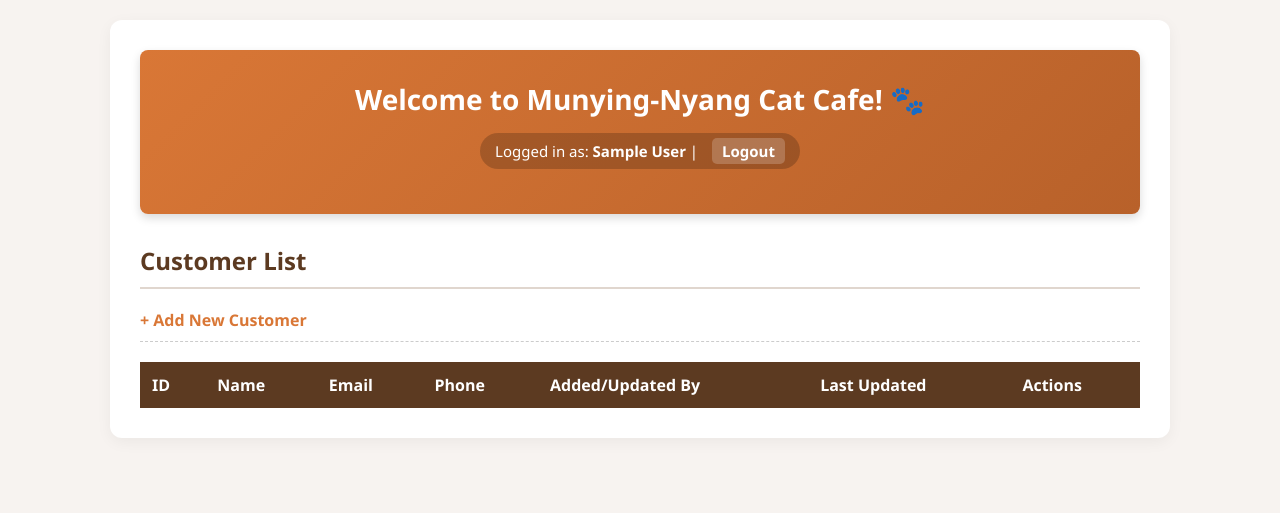
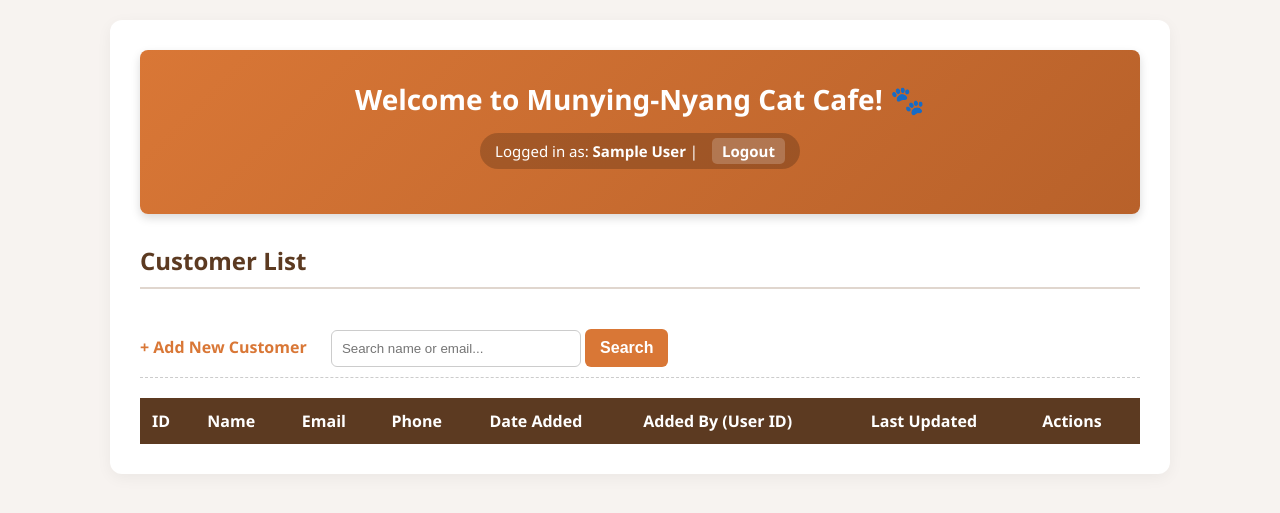
Before and after one commit to munying-nyang/Cat-Cafe-, a PHP site: page / in a window 1280 px wide. Shown: the top 513 px of the page. Run offline with PHP 8.4, Linux system fonts and the light colour scheme; the visitor is signed in with stand-in values (Sample User, id 1); data that the repository does not hold is empty.

Commit message:
Add files via upload

```diff
--- a/cat_cafe/add_customer.php
+++ b/cat_cafe/add_customer.php
@@ -4,8 +4,9 @@ if (!isset($_SESSION['user_id'])) { header("Location: login.php"); exit(); }
 require 'db.php';
 
 if ($_SERVER["REQUEST_METHOD"] == "POST") {
+
     $stmt = $pdo->prepare("INSERT INTO cat_cafe_customers (full_name, email, phone_number, added_by) VALUES (?, ?, ?, ?)");
-    $stmt->execute([$_POST['full_name'], $_POST['email'], $_POST['phone_number'], $_SESSION['username']]);
+    $stmt->execute([$_POST['full_name'], $_POST['email'], $_POST['phone_number'], $_SESSION['user_id']]);
     header("Location: index.php");
     exit();
 }
--- a/cat_cafe/add_reservation.php
+++ b/cat_cafe/add_reservation.php
@@ -5,8 +5,9 @@ require 'db.php';
 $customer_id = $_GET['customer_id'];
 
 if ($_SERVER["REQUEST_METHOD"] == "POST") {
+
     $stmt = $pdo->prepare("INSERT INTO cat_cafe_reservations (customer_id, reservation_date, number_of_guest, notes, added_by) VALUES (?, ?, ?, ?, ?)");
-    $stmt->execute([$customer_id, $_POST['reservation_date'], $_POST['number_of_guest'], $_POST['notes'], $_SESSION['username']]);
+    $stmt->execute([$customer_id, $_POST['reservation_date'], $_POST['number_of_guest'], $_POST['notes'], $_SESSION['user_id']]);
     header("Location: view_reservations.php?customer_id=" . $customer_id);
     exit();
 }
--- /dev/null
+++ b/cat_cafe/desktop.ini
@@ -0,0 +1,2 @@
+[LocalizedFileNames]
+users.sql=@users.sql,0
--- a/cat_cafe/edit_customer.php
+++ b/cat_cafe/edit_customer.php
@@ -5,9 +5,8 @@ require 'db.php';
 $id = $_GET['id'];
 
 if ($_SERVER["REQUEST_METHOD"] == "POST") {
-    // OVERWRITES added_by with the current user's username
     $stmt = $pdo->prepare("UPDATE cat_cafe_customers SET full_name=?, email=?, phone_number=?, added_by=? WHERE customer_id=?");
-    $stmt->execute([$_POST['full_name'], $_POST['email'], $_POST['phone_number'], $_SESSION['username'], $id]);
+    $stmt->execute([$_POST['full_name'], $_POST['email'], $_POST['phone_number'], $_SESSION['user_id'], $id]);
     header("Location: index.php");
     exit();
 }
--- a/cat_cafe/edit_reservation.php
+++ b/cat_cafe/edit_reservation.php
@@ -7,9 +7,8 @@ if (!isset($_GET['id'])) { header("Location: index.php"); exit(); }
 $id = $_GET['id'];
 
 if ($_SERVER["REQUEST_METHOD"] == "POST") {
-    // OVERWRITES added_by with the current user's username
     $stmt = $pdo->prepare("UPDATE cat_cafe_reservations SET reservation_date=?, number_of_guest=?, notes=?, added_by=? WHERE reservation_id=?");
-    $stmt->execute([$_POST['reservation_date'], $_POST['number_of_guest'], $_POST['notes'], $_SESSION['username'], $id]);
+    $stmt->execute([$_POST['reservation_date'], $_POST['number_of_guest'], $_POST['notes'], $_SESSION['user_id'], $id]);
 
     $stmt = $pdo->prepare("SELECT customer_id FROM cat_cafe_reservations WHERE reservation_id = ?");
     $stmt->execute([$id]);
--- a/cat_cafe/index.php
+++ b/cat_cafe/index.php
@@ -2,6 +2,16 @@
 session_start();
 if (!isset($_SESSION['user_id'])) { header("Location: login.php"); exit(); }
 require 'db.php';
+
+// search
+$search = '';
+if (isset($_GET['search'])) {
+    $search = trim($_GET['search']);
+    $stmt = $pdo->prepare("SELECT * FROM cat_cafe_customers WHERE full_name LIKE ? OR email LIKE ?");
+    $stmt->execute(["%$search%", "%$search%"]);
+} else {
+    $stmt = $pdo->query("SELECT * FROM cat_cafe_customers");
+}
 ?>
 <!DOCTYPE html>
 <html>
@@ -14,18 +24,30 @@ require 'db.php';
         </div>
 
         <h2>Customer List</h2>
-        <div class="top-nav"><a href="add_customer.php">+ Add New Customer</a></div>
+
+        <div class="top-nav">
+            <a href="add_customer.php">+ Add New Customer</a>
+
+            <form method="GET" style="display:inline-block; margin-left: 20px;">
+                <input type="text" name="search" placeholder="Search name or email..." value="<?= htmlspecialchars($search) ?>" style="width: 250px; display:inline-block; margin:0;">
+                <button type="submit" style="padding: 10px 15px;">Search</button>
+                <?php if($search): ?>
+                    <a href="index.php" style="margin-left: 10px;">Clear</a>
+                <?php endif; ?>
+            </form>
+        </div>
+
         <table>
-            <tr><th>ID</th><th>Name</th><th>Email</th><th>Phone</th><th>Added/Updated By</th><th>Last Updated</th><th>Actions</th></tr>
+            <tr><th>ID</th><th>Name</th><th>Email</th><th>Phone</th><th>Date Added</th><th>Added By (User ID)</th><th>Last Updated</th><th>Actions</th></tr>
             <?php
-            $stmt = $pdo->query("SELECT * FROM cat_cafe_customers");
             while ($row = $stmt->fetch(PDO::FETCH_ASSOC)) {
                 echo "<tr>
                         <td>{$row['customer_id']}</td>
                         <td>" . htmlspecialchars($row['full_name']) . "</td>
                         <td>" . htmlspecialchars($row['email']) . "</td>
                         <td>" . htmlspecialchars($row['phone_number']) . "</td>
-                        <td>{$row['added_by']}</td>
+                        <td>{$row['date_added']}</td>
+                        <td>" . htmlspecialchars($row['added_by']) . "</td>
                         <td>{$row['last_updated']}</td>
                         <td class='action-links'>
                             <a href='view_reservations.php?customer_id={$row['customer_id']}'>View Reservations</a>
```
Also changed, not shown: cat_cafe/users.sql (added, +64 -0 lines), cat_cafe/view_reservations.php (+26 -4 lines).
